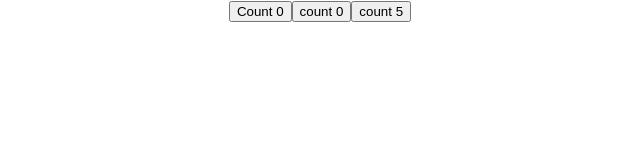
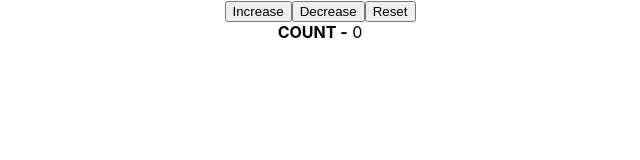
Before and after one commit to tanishk15sharma/React-Render--Practice, a React (Create React App) app: page / in a window 1280 px wide. Shown: the top 160 px of the page, without its empty margins (320-960 px from the left). Built offline with nearby package versions, Linux system fonts and the light colour scheme.

Commit message:
initial useReduce counter

```diff
--- a/src/App.js
+++ b/src/App.js
@@ -1,10 +1,12 @@
 import "./App.css";
+import UseReducerFunction from "./components/UseReducer/UseReducer";
 import UseStateFunction from "./components/UseState/UseState";
 
 function App() {
   return (
     <div className="App">
-      <UseStateFunction />
+      {/* <UseStateFunction /> */}
+      <UseReducerFunction />
     </div>
   );
 }
--- /dev/null
+++ b/src/components/UseReducer/UseReducer.js
@@ -0,0 +1,33 @@
+import React, { useReducer } from "react";
+
+const initialState = 0;
+
+const reducer = (state, action) => {
+  switch (action) {
+    case "increase":
+      return state + 1;
+    case "decrease":
+      return state - 1;
+    case "reset":
+      return initialState;
+    default:
+      return state;
+  }
+};
+
+const UseReducerFunction = () => {
+  const [count, setCount] = useReducer(reducer, initialState);
+
+  return (
+    <div>
+      <button onClick={() => setCount("increase")}>Increase</button>
+      <button onClick={() => setCount("decrease")}>Decrease</button>
+      <button onClick={() => setCount("reset")}>Reset</button>
+      <div>
+        <strong>COUNT -</strong> {count}{" "}
+      </div>
+    </div>
+  );
+};
+
+export default UseReducerFunction;
```
